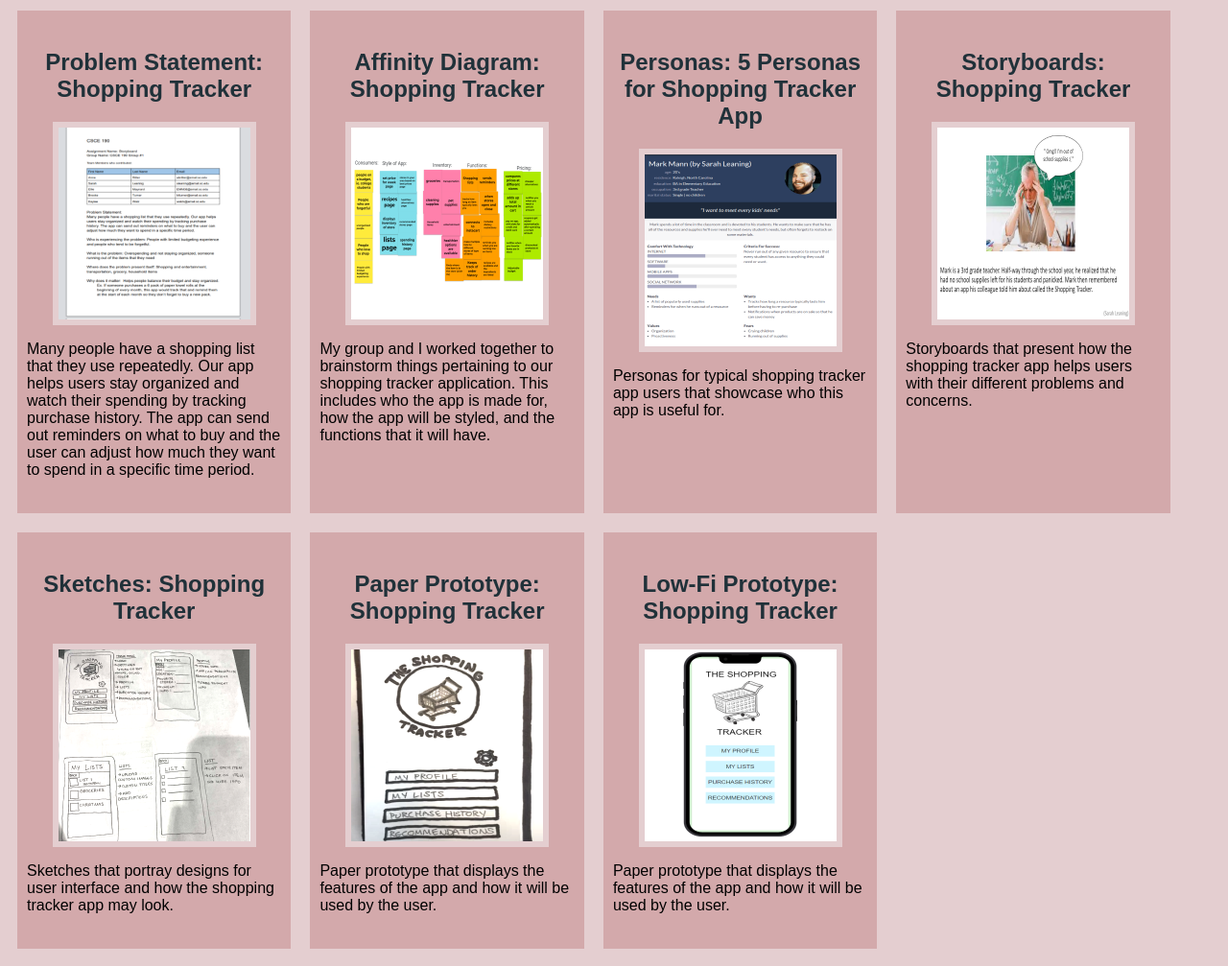
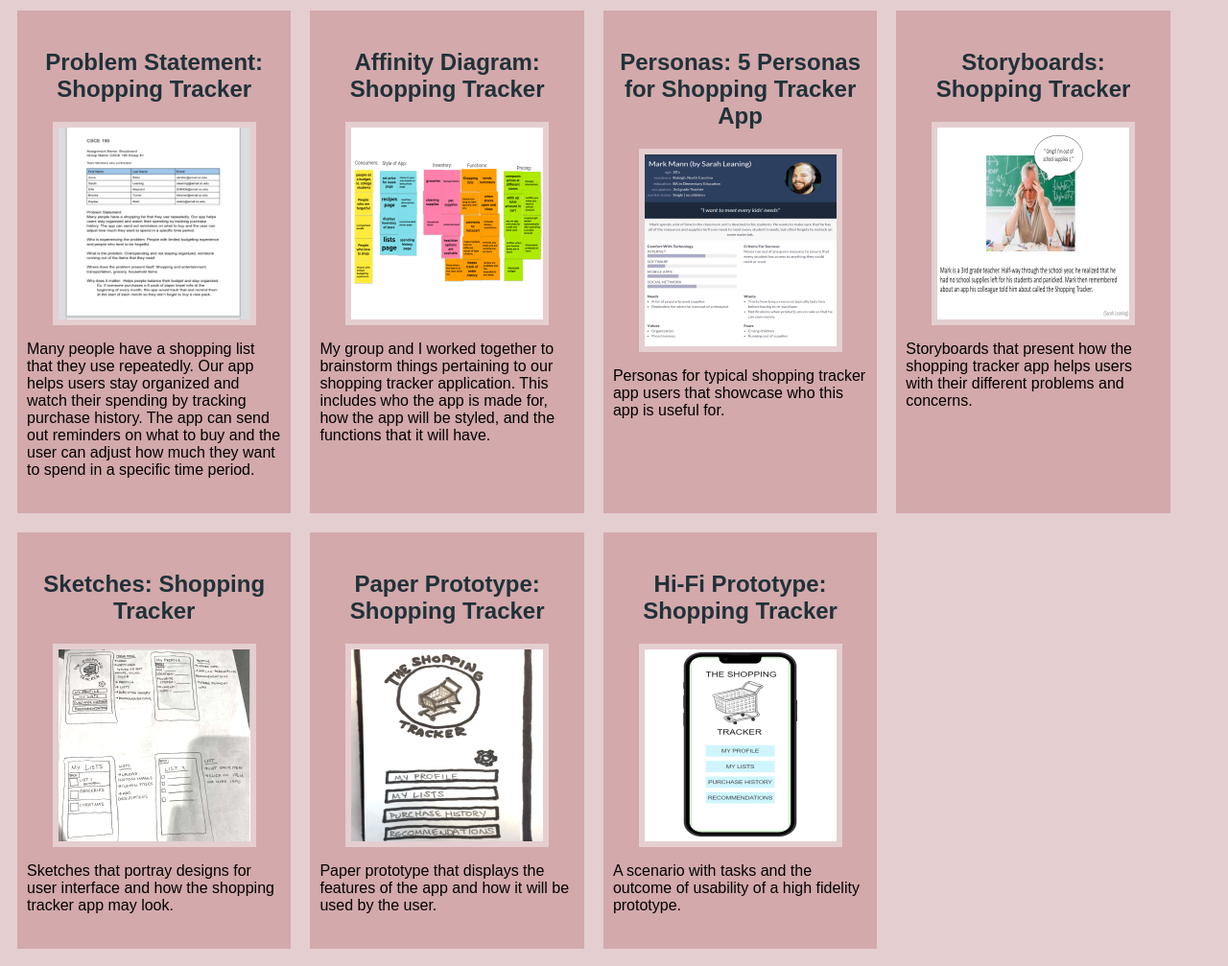
Before and after one commit to sarahleaning/sarahleaning.github.io, a plain HTML site: page index.html in a window 1280 px wide. Shown: the part 79-1086 px from the top of the page at 96% size. Drawn offline with Linux system fonts and the light colour scheme.

Commit message:
Add files via upload

```diff
--- a/index.html
+++ b/index.html
@@ -62,12 +62,12 @@
 
             </section>
 
-             <!-- Low-Fi Prototype Assignment-->
+             <!-- Hi-Fi Prototype Assignment-->
              <section class="assignment">
-                <a href="files/src/index.html"><h2>Low-Fi Prototype: Shopping Tracker</h2></a>
+                <a href="files/src/index.html"><h2>Hi-Fi Prototype: Shopping Tracker</h2></a>
                 <a href="files/src/index.html"><img src="images/prototype.png"></a>
 
-                <p>Paper prototype that displays the features of the app and how it will be used by the user. </p>
+                <p>A scenario with tasks and the outcome of usability of a high fidelity prototype. </p>
 
             </section>
         </div>
```
